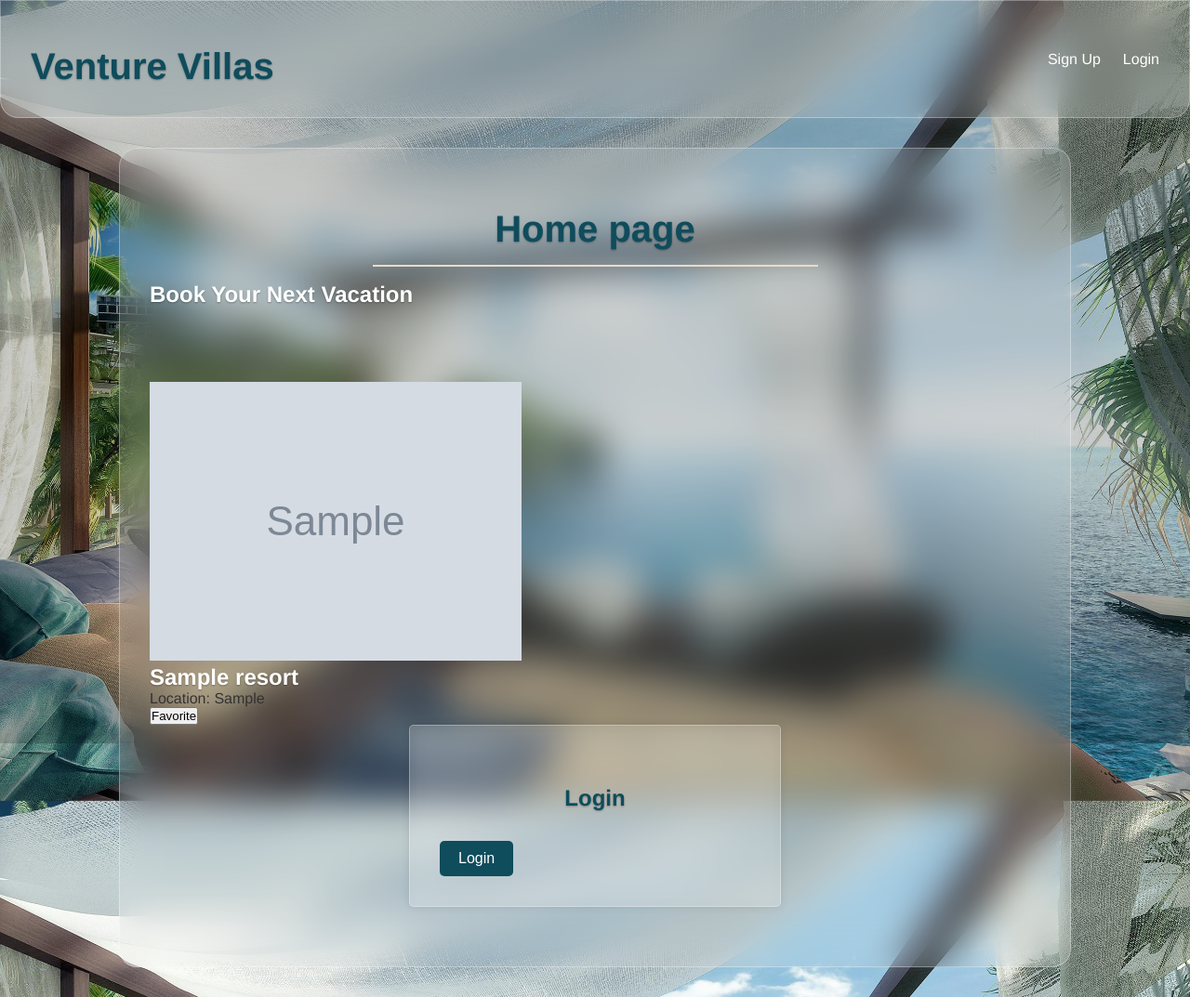
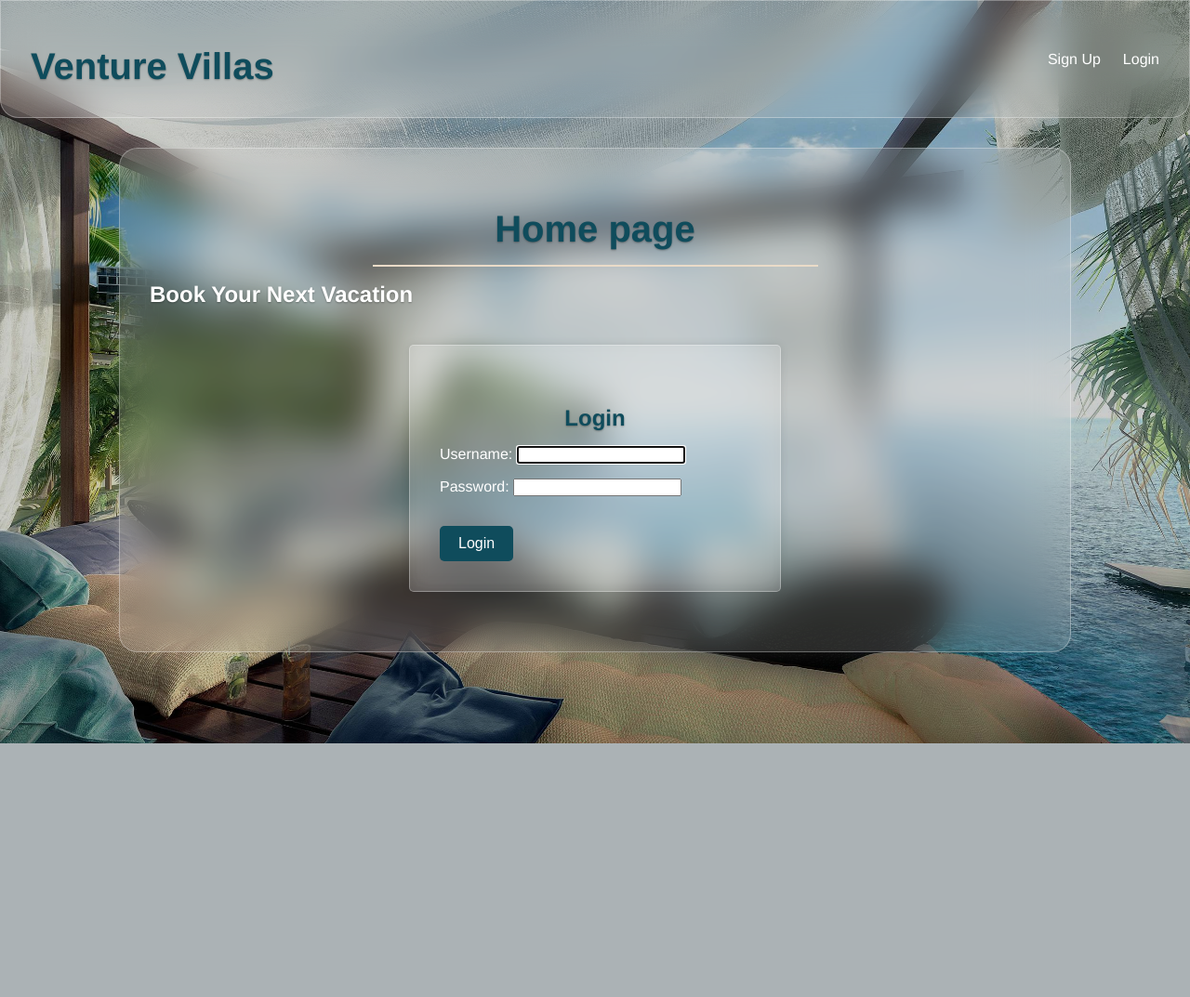
Before and after one commit to cdenzelcoleman/Venture-Villas, a Django app: page / in a window 1280 px wide. Shown: the whole page at 93% size. After the commit the page ends 800 px from the top, so only its background shows below. Run offline with Django 5.2, Linux system fonts and the light colour scheme; tables that the repository leaves empty hold one stand-in row (values such as "Sample post"); grey boxes marked "Sample" are stand-in pictures.

Commit message:
Update login form and home page to only show hotels when user is authinticated

```diff
--- a/main_app/templates/home.html
+++ b/main_app/templates/home.html
@@ -1,35 +1,41 @@
-
-{% extends 'base.html' %}
-{%load static %}
-{% block head %}
+{% extends 'base.html' %} {% load static %} {% block head %}
 <link rel="stylesheet" href="{% static 'css/home.css' %}" />
-{% endblock %}
-{% block content %}
+{% endblock %} {% block content %}
 <h1>Home page</h1>
 <hr />
-<h2> Book Your Next Vacation </h2>
+<h2>Book Your Next Vacation</h2>
 <p class="page-content"></p>
 
-<p class="page-content"></p>
-
+{% if user.is_authenticated %}
 <div class="resort-grid">
   {% for resort in resorts %}
   <div class="resort-card">
     {% if resort.image == "N/A" %}
-     <img src="../static/images/default-image.jpg" alt="{{ resort.name }}" />
+    <img
+      src="{% static 'images/default-image.jpg' %}"
+      alt="{{ resort.name }}"
+    />
     {% else %}
     <img src="{{ resort.image }}" alt="{{ resort.name }}" />
     {% endif %}
     <h2>{{ resort.name }}</h2>
     <p>Location: {{ resort.location }}</p>
-    {% comment %} <p>Price: ${{ resort.price }}</p>
-    <p>Description: {{ resort.description }}</p {% endcomment %}
     <button class="favorite-button">Favorite</button>
   </div>
   {% endfor %}
-{% if not user.is_authenticated %}
+</div>
+{% else %}
 <section>
-    <form action="{% url 'home' %}" method="post" class="login" style="background: rgba(255,255,255,0.15); backdrop-filter: blur(10px); border: 1px solid rgba(255,255,255,0.3);">
+  <form
+    action="{% url 'home' %}"
+    method="post"
+    class="login"
+    style="
+      background: rgba(255, 255, 255, 0.15);
+      backdrop-filter: blur(10px);
+      border: 1px solid rgba(255, 255, 255, 0.3);
+    "
+  >
     <h1>Login</h1>
     {% csrf_token %} {{ form.as_p }}
     <input type="hidden" name="next" value="{{ next }}" />
--- a/main_app/views.py
+++ b/main_app/views.py
@@ -1,7 +1,7 @@
 from django.shortcuts import render, redirect
 from django.contrib.auth.views import LoginView
 from django.contrib.auth import login
-from django.contrib.auth.forms import UserCreationForm
+from django.contrib.auth.forms import UserCreationForm, AuthenticationForm
 from .models import Resort
 import random
 
@@ -10,16 +10,21 @@ class Home(LoginView):
     template_name = 'home.html'
 
 def home_resorts(request):
-    resorts = list(Resort.objects.all())
-    random_resort = random.sample(resorts, min(len(resorts), 6))
-    return render(request, 'home.html', {'resorts': random_resort})
-
+    if request.user.is_authenticated:
+        resorts = list(Resort.objects.all())
+        random_resort = random.sample(resorts, min(len(resorts), 6))
+        return render(request, 'home.html', {'resorts': random_resort})
+    else:
+        form = AuthenticationForm()
+        return render(request, 'home.html', {'form': form})
 
 def home(request):
-    return render(request, 'home.html')
+    form = AuthenticationForm()
+    return render(request, 'home.html', {'form': form})
 
 def resorts_page(request):
-    return render(request, 'resorts_page.html')
+    resorts = Resort.objects.all()
+    return render(request, 'resorts_page.html', {'resorts': resorts})
 
 def favorite_resorts(request):
     return render(request, 'favorite_resorts.html')
@@ -40,8 +45,3 @@ def signup(request):
     form = UserCreationForm()
     context = {'form': form, 'error_message': error_message}
     return render(request, 'signup.html', context)
-
-
-def resorts_page(request):
-    resorts = Resort.objects.all()
-    return render(request, 'resorts_page.html', {'resorts': resorts})
```
Also changed, not shown: main_app/urls.py (+5 -6 lines). Lines whose indentation alone changed are shown as unchanged.
